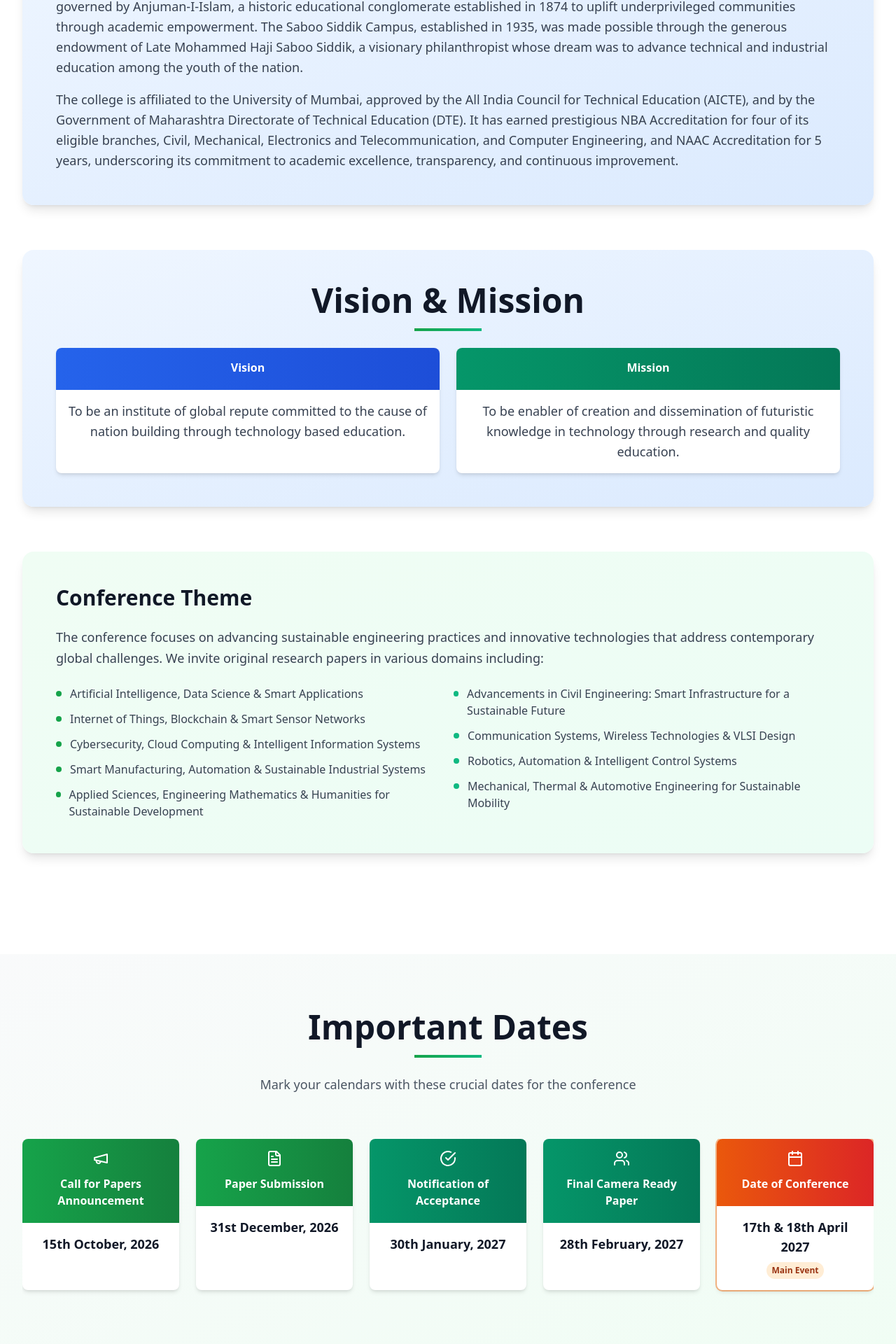
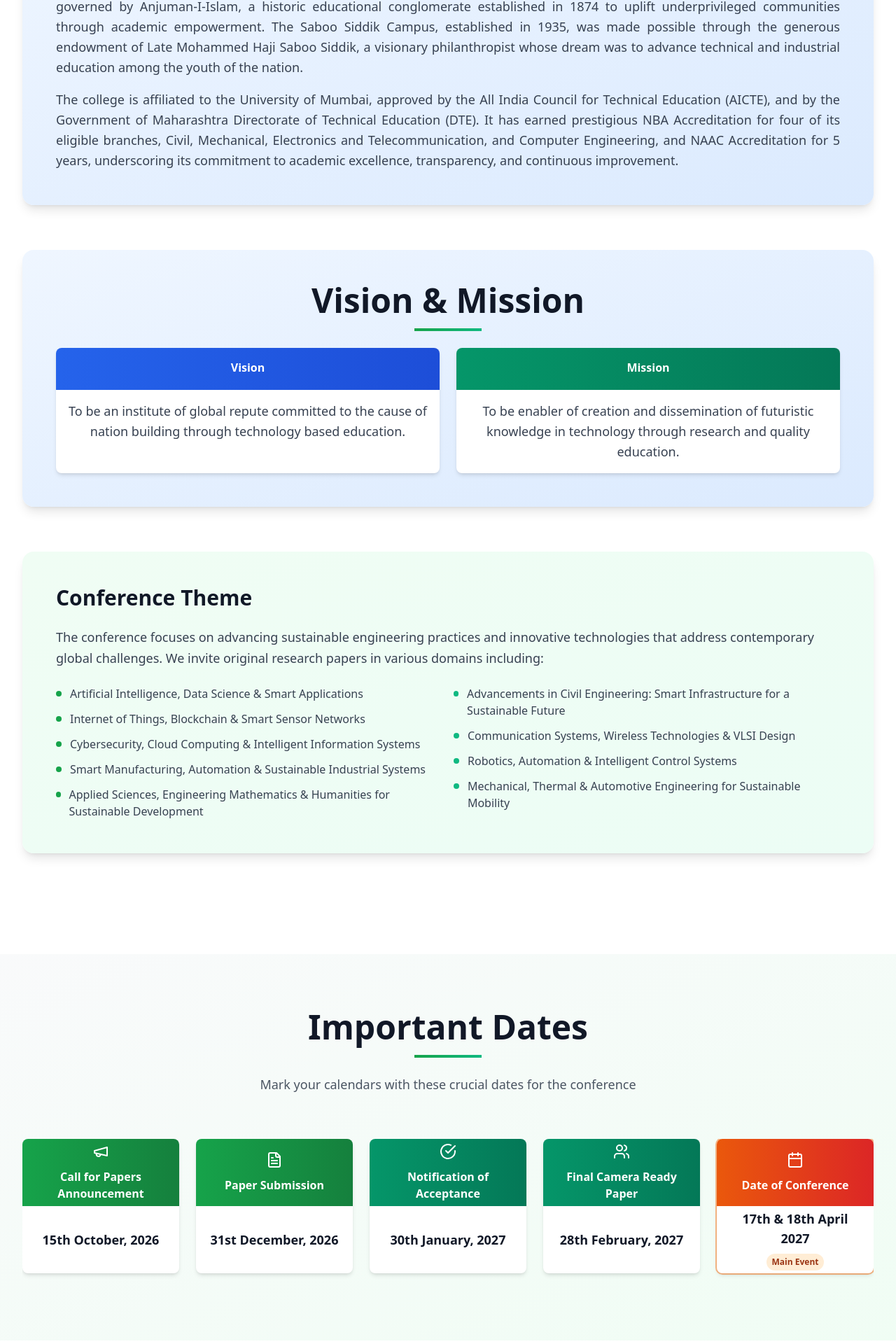
Before and after one commit to maaz25925/MHSSCE-SSD27-Conference, a React (Vite) app: page / in a window 1280 px wide. Shown: the part 1798-3718 px from the top of the page at 70% size. Built offline with nearby package versions, Linux system fonts and the light colour scheme.

Commit message:
fix: Update email links and improve text justification in About and Contact components; enhance committee structure

```diff
--- a/src/components/About.tsx
+++ b/src/components/About.tsx
@@ -22,10 +22,10 @@
         <div className="mb-16">
           <div className="bg-gradient-to-br from-blue-50 to-blue-100 rounded-2xl p-8 md:p-12 shadow-lg">
             <h3 className="text-2xl md:text-3xl font-bold text-gray-900 mb-6">About MHSSCE</h3>
-            <p className="text-lg text-gray-700 leading-relaxed mb-4">
+            <p className="text-lg text-gray-700 leading-relaxed mb-4 text-justify">
               Anjuman-I-Islam's M. H. Saboo Siddik College of Engineering (MHSSCE) stands as a distinguished institution committed to delivering quality technical education and shaping ethically grounded engineers of tomorrow. Located in the heart of Mumbai, MHSSCE is governed by Anjuman-I-Islam, a historic educational conglomerate established in 1874 to uplift underprivileged communities through academic empowerment. The Saboo Siddik Campus, established in 1935, was made possible through the generous endowment of Late Mohammed Haji Saboo Siddik, a visionary philanthropist whose dream was to advance technical and industrial education among the youth of the nation.
             </p>
-            <p className="text-lg text-gray-700 leading-relaxed">
+            <p className="text-lg text-gray-700 leading-relaxed text-justify">
               The college is affiliated to the University of Mumbai, approved by the All India Council for Technical Education (AICTE), and by the Government of Maharashtra Directorate of Technical Education (DTE). It has earned prestigious NBA Accreditation for four of its eligible branches, Civil, Mechanical, Electronics and Telecommunication, and Computer Engineering, and NAAC Accreditation for 5 years, underscoring its commitment to academic excellence, transparency, and continuous improvement.
             </p>
           </div>
--- a/src/components/Contact.tsx
+++ b/src/components/Contact.tsx
@@ -38,7 +38,7 @@
                 </div>
                 <div>
                   <h4 className="font-bold text-gray-900 mb-1">Email</h4>
-                  <p className="text-gray-600">smartssd2027@mhssce.ac.in</p>
+                  <p className="text-gray-600"><a href="mailto:smartssd2027@mhssce.ac.in">smartssd2027@mhssce.ac.in</a></p>
                 </div>
               </div>
 
@@ -63,7 +63,7 @@
                   <div>
                     <p className="font-semibold text-gray-900">Dr. Mohammed Ahmed Shaikh</p>
                     <p className="text-sm text-gray-600">Organising Chair</p>
-                    <p className="text-sm text-gray-600">Email: ahmed.shaikh@mhssce.ac.in</p>
+                    <p className="text-sm text-gray-600">Email: <a href="mailto:ahmed.shaikh@mhssce.ac.in">ahmed.shaikh@mhssce.ac.in</a></p>
                   </div>
                 </div>
               </div>
--- a/src/components/Footer.tsx
+++ b/src/components/Footer.tsx
@@ -47,7 +47,7 @@
             <ul className="space-y-3 text-gray-400 text-sm">
               <li className="flex items-start gap-2">
                 <Mail className="w-4 h-4 mt-1 flex-shrink-0" />
-                <span>smartssd2027@mhssce.ac.in</span>
+                <span><a href="mailto:smartssd2027@mhssce.ac.in">smartssd2027@mhssce.ac.in</a></span>
               </li>
               <li>
                 M.H. Saboo Siddik College<br />
--- a/src/components/ImportantDates.tsx
+++ b/src/components/ImportantDates.tsx
@@ -57,20 +57,31 @@
           {dates.map((item, index) => (
             <div
               key={index}
-                className={`bg-white rounded-lg shadow-md overflow-hidden transform transition-all hover:scale-105 hover:shadow-lg w-56 ${
-                  item.status === 'highlighted' ? 'ring-2 ring-orange-500 ring-opacity-50' : ''
+              className={`bg-white rounded-lg shadow-md overflow-hidden transform transition-all hover:scale-105 hover:shadow-lg w-56 flex flex-col ${
+                item.status === 'highlighted'
+                  ? 'ring-2 ring-orange-500 ring-opacity-50'
+                  : ''
               }`}
             >
-                <div className={`bg-gradient-to-r ${item.color} p-4 text-white`}>
+              {/* Header */}
+              <div
+                className={`bg-gradient-to-r ${item.color} p-4 text-white h-24 flex flex-col justify-center`}
+              >
                 <div className="flex justify-center mb-3">
                   {item.icon}
                 </div>
-                  <h3 className="text-center font-semibold text-base mb-1">
+
+                <h3 className="text-center font-semibold text-base">
                   {item.title}
                 </h3>
               </div>
-                <div className="p-4 text-center">
-                  <p className="text-lg font-bold text-gray-900">{item.date}</p>
+
+              {/* Body */}
+              <div className="p-4 text-center h-24 flex flex-col items-center justify-center">
+                <p className="text-lg font-bold text-gray-900">
+                  {item.date}
+                </p>
+
                 {item.status === 'highlighted' && (
                   <span className="inline-block mt-2 px-2 py-1 bg-orange-100 text-orange-800 text-xs font-semibold rounded-full">
                     Main Event
@@ -82,7 +93,6 @@
         </div>
       </div>
 
-
       </div>
     </section>
   );
--- a/src/components/comittee.tsx
+++ b/src/components/comittee.tsx
@@ -87,7 +87,7 @@
         { members: [{ name: "Dr. Prachi Palsodkar, Associate Professor, YCCE" }] },
         { members: [{ name: "Dr. Abhilash Dixit Mishra, Associate Professor, MIT" }] },
         { members: [{ name: "Dr. Mohd. Ahmed Shaikh, Assistant Professor, MHSSCE" }] },
-        { members: [{ name: "Prof. Ahlam Ansari, Assistant Professor, MHSSCE" }] },
+        { members: [{ name: "Er. Ahlam Ansari, Assistant Professor, MHSSCE" }] },
         { members: [{ name: "Dr. Chaitali Mahajan, Assistant Professor, MHSSCE" }] },
         { members: [{ name: "Dr. Tarannum Shaikh, Assistant Professor, MHSSCE" }] },
         { members: [{ name: "Prof. Amar Pawade, Assistant Professor, MHSSCE" }] }
@@ -114,7 +114,31 @@
         { members: [{ name: "Dr. Shagufta S. Sayed, Dean Academics" }] },
         { members: [{ name: "Dr. Nilesh Ghongade, HoD Mechanical" }] },
         { members: [{ name: "Dr. Ashfaq Shaikh, HoD Computer Engineering" }] },
-        { members: [{ name: "Dr. Ravindra Patil, Associate Professor EXTC" }] },
+        { members: [{ name: "Dr. Ravindra Patil, Associate Professor EXTC" }] }
+      ]
+    },
+    {
+      title: "Publication Chair",
+      icon: Layers,
+      description: "",
+      entries: [
+        { members: [{ name: "Dr. Chaitali Mahajan, Assistant Professor, MHSSCE" }] }
+      ]
+    },
+    {
+      title: "Registration & Logistics Chair",
+      icon: Briefcase,
+      description: "",
+      entries: [
+        { members: [{ name: "Prof. Amar Pawade, Assistant Professor, MHSSCE" }] }
+      ]
+    },
+    {
+      title: "Publicity & Sponsorship Chair",
+      icon: Layers,
+      description: "",
+      entries: [
+        { members: [{ name: "Dr. Tarannum Shaikh, Assistant Professor, MHSSCE" }] }
       ]
     },
     {
@@ -122,7 +146,7 @@
       icon: Layers,
       description: "Managing promotions & outreach activities.",
       entries: [
-        { members: [{ name: "Er. Ahlam Shakeel Ansari, Assistant Professor (Computer Engineering)" }] },
+        { members: [{ name: "Er. Ahlam Ansari, Assistant Professor, Computer Engineering" }] },
         { members: [{ name: "Er. Arshi Khan, Assistant Professor CSE (AIML)" }] }
       ]
     },
@@ -233,7 +257,7 @@
               <div
                 key={index}
                 className={`bg-gradient-to-br from-white to-gray-50 border border-gray-100 rounded-3xl shadow-xl hover:shadow-2xl transition-all duration-300 p-8 flex flex-col ${
-                  section.title === "Committee Members" || section.title === "Department Session Management Committee" || section.title === "Keynote Speakers" || section.title === "Program Advisory Chair" ? "lg:col-span-2 min-h-[560px] w-full" : "min-h-[380px]"
+                  section.title === "Committee Members" || section.title === "Keynote Speakers" || section.title === "Program Advisory Chair" ? "lg:col-span-2 min-h-[560px] w-full" : "min-h-[380px]"
                 }`}
               >
                 <div className="flex items-center gap-4 mb-6">
@@ -266,7 +290,7 @@
                             <MemberWithImage key={memberIndex} member={member} />
                           ))}
                         </div>
-                      ) : section.title === " Technical Program Committee" || section.title === " Technical Advisory Board" || section.title === "Registration & Publication Chair" || section.title === "Publicity & Media Chair" || section.title === "Finance Chair" || section.title === "Sponsorship & Industry Relations Chair" || section.title === "Hospitality Chair" ? (
+                      ) : section.title === " Technical Program Committee" || section.title === " Technical Advisory Board" || section.title === "Registration & Publication Chair" || section.title === "Publicity & Media Chair" || section.title === "Finance Chair" || section.title === "Sponsorship & Industry Relations Chair" || section.title === "Hospitality Chair" || section.title === "Publication Chair" || section.title === "Publicity & Sponsorship Chair" || section.title === "Registration & Logistics Chair" ? (
                         <div className="flex flex-wrap gap-6">
                           {entry.members.map((member, memberIndex) => (
                             <div key={memberIndex} className="flex-1 min-w-[200px]">
@@ -274,7 +298,7 @@
                             </div>
                           ))}
                         </div>
-                      ) : (entry.label === "Chief Patron" || entry.label === "Organizing Secretary" || entry.label === "Organizing Chair") ? (
+                      ) : (entry.label === "Chief Patron" || entry.label === "Organizing Secretary" || entry.label === "Organizing Chair" || entry.label === "Co-Convenor") ? (
                         <div className="flex justify-center items-center py-4">
                           {entry.members.map((member, memberIndex) => (
                             <MemberWithImage key={memberIndex} member={member} />
```
Lines whose indentation alone changed are shown as unchanged.
